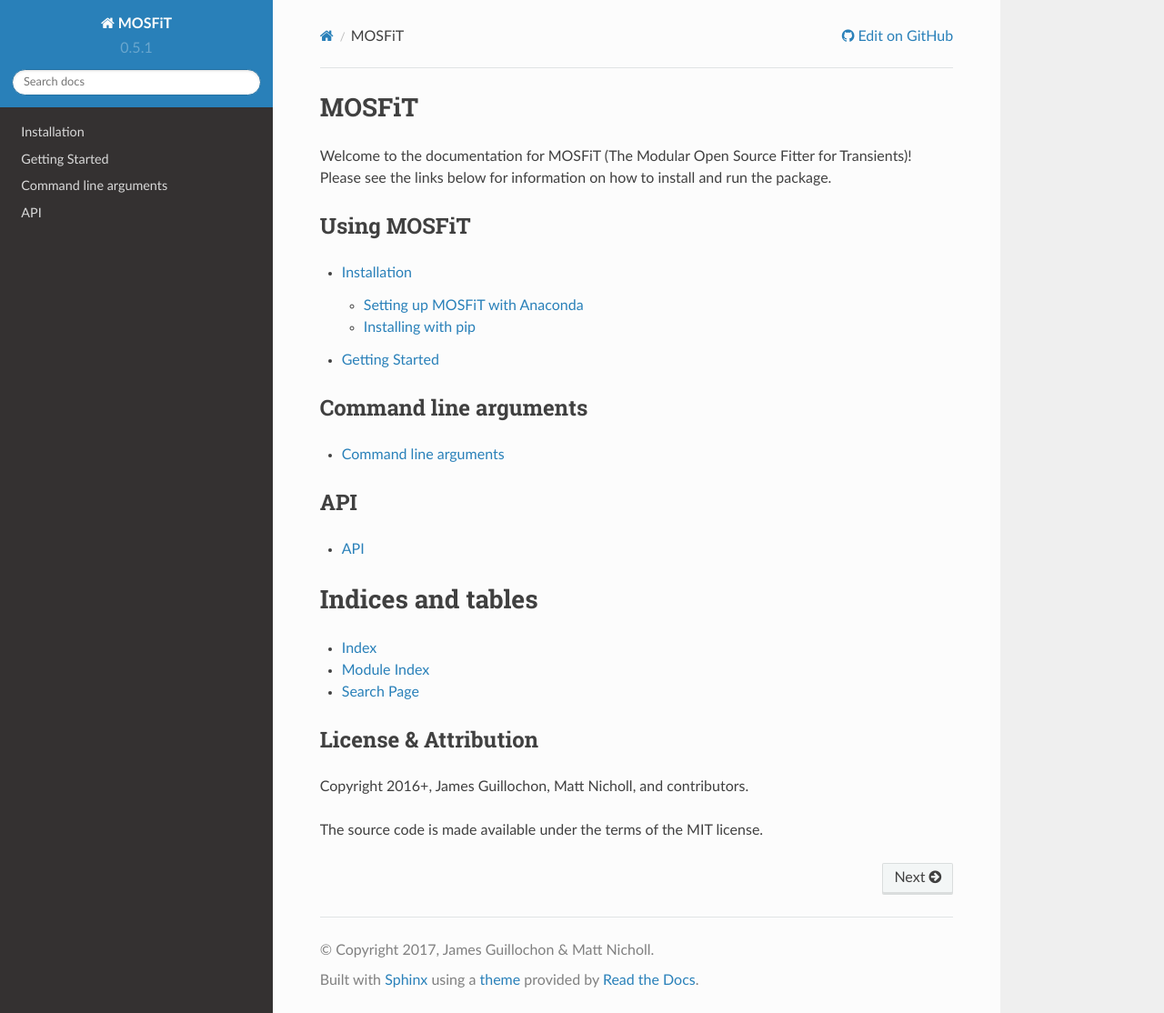
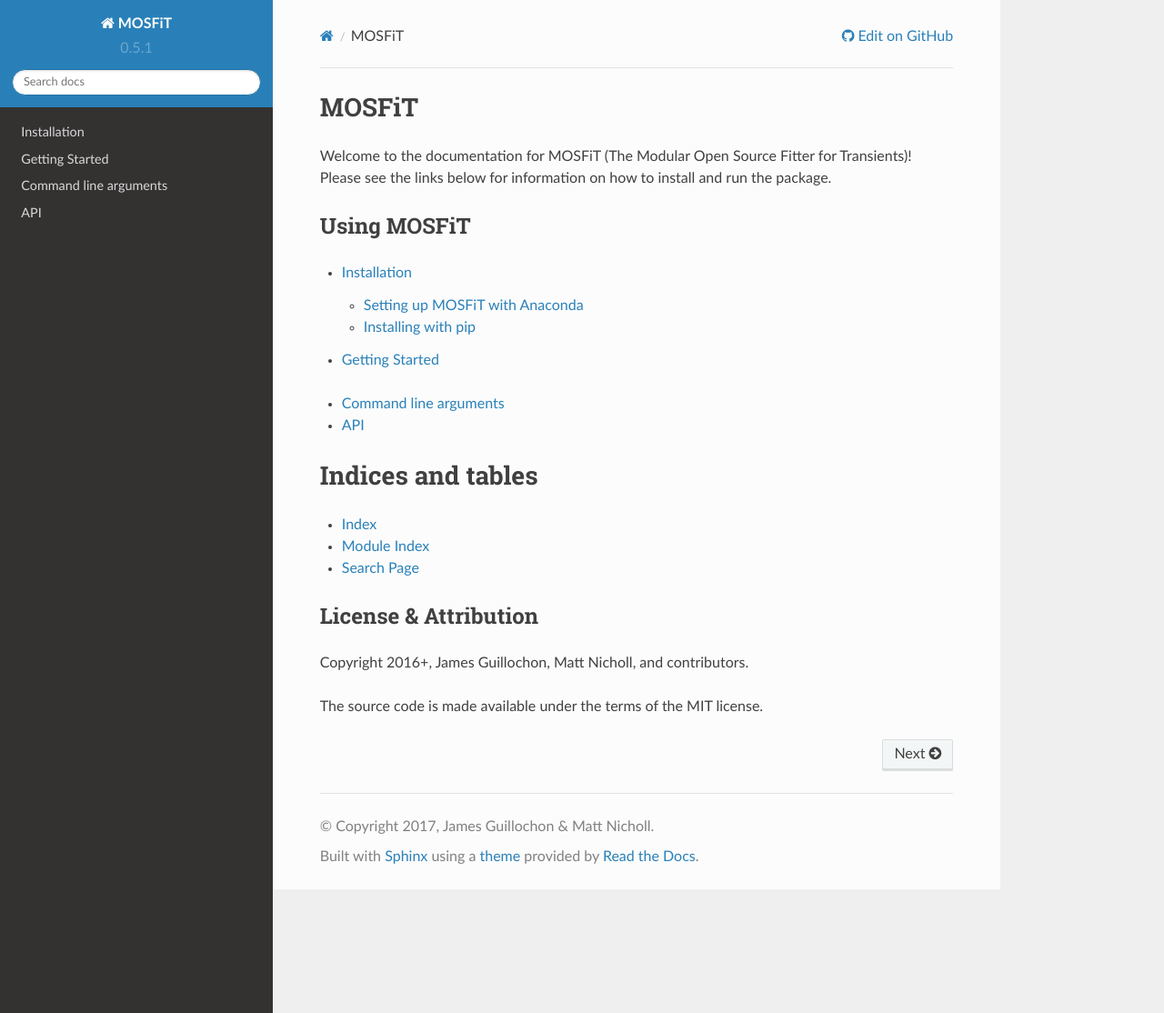
Before and after one commit to guillochon/MOSFiT, a Sphinx documentation site: the page built from docs/index.rst, in a window 1280 px wide and 1114 px high. Shown: the whole window at 91% size. Built offline with Sphinx 7.4.7 and the Read the Docs theme 2.0.0, drawn with Linux system fonts in a browser that asks for light colours.

Commit message:
Update index.rst

```diff
--- a/docs/index.rst
+++ b/docs/index.rst
@@ -12,20 +12,10 @@
    installation.rst
    getting_started.rst
 
-
-Command line arguments
-----------------------
 .. toctree::
    :maxdepth: 1
 
    command_line.rst
-
-
-API
----
-.. toctree::
-   :maxdepth: 1
-
    api.rst
 
 Indices and tables
```
